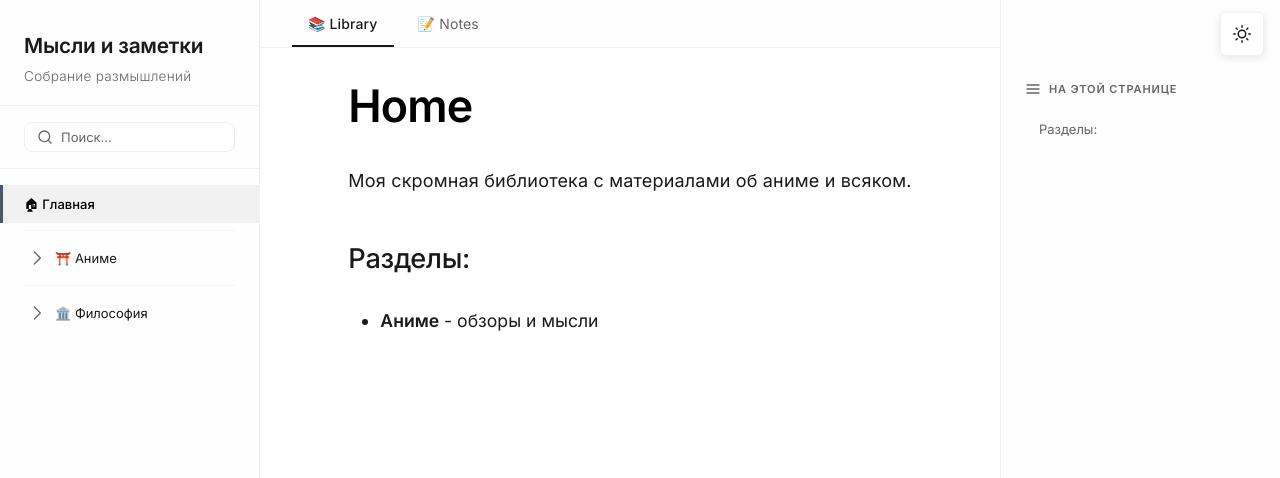
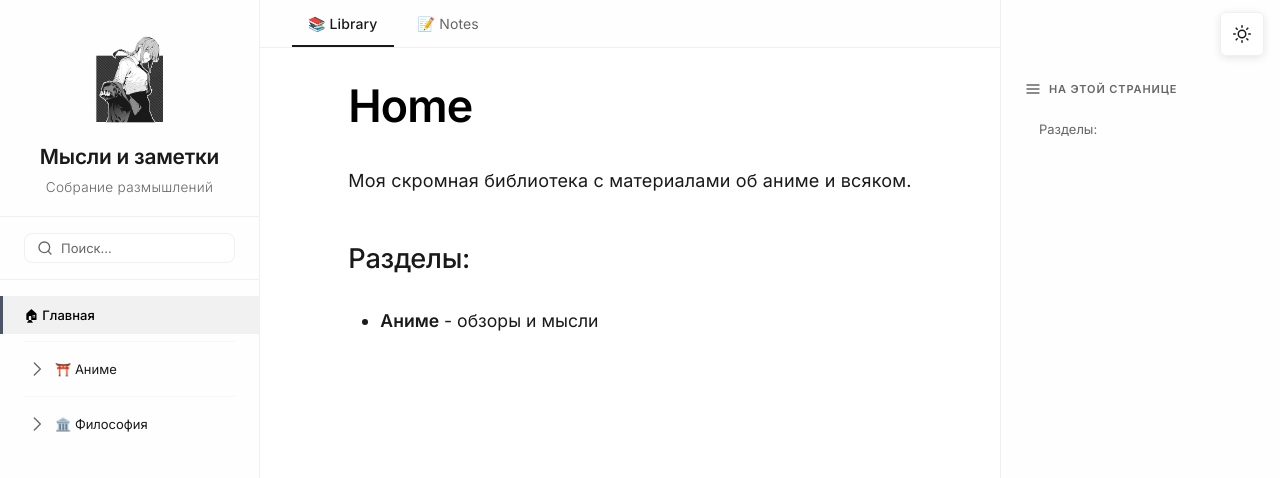
Before and after one commit to mensigo/library, an Eleventy site: page src/index.md in a window 1280 px wide. Shown: the top 478 px of the page. Built offline with nearby package versions, Linux system fonts and the light colour scheme; Eleventy itself is replaced by a stand-in of ours; files that its build step writes are made by us from their sources.

Commit message:
add logo

```diff
--- a/src/_includes/base.njk
+++ b/src/_includes/base.njk
@@ -82,6 +82,9 @@
         <nav class="sidebar-left" id="sidebarLeft">
             <!-- Заголовок сайта -->
             <div class="sidebar-header">
+                <a href="{{ pathPrefix }}/" class="site-logo-link">
+                    <img src="{{ pathPrefix }}/images/logo.png" alt="Logo" class="site-logo">
+                </a>
                 <a href="{{ pathPrefix }}/" class="site-title">Мысли и заметки</a>
                 <div class="site-subtitle">Собрание размышлений</div>
             </div>
--- a/src/css/styles.css
+++ b/src/css/styles.css
@@ -295,6 +295,26 @@ body {
 .sidebar-header {
     padding: 2rem 1.5rem 1rem;
     border-bottom: 1px solid var(--border-color);
+    display: flex;
+    flex-direction: column;
+    align-items: center;
+}
+
+.site-logo-link {
+    display: block;
+    margin-bottom: 1rem;
+    transition: opacity 0.2s ease;
+}
+
+.site-logo-link:hover {
+    opacity: 0.7;
+}
+
+.site-logo {
+    display: block;
+    max-width: 95px;
+    height: auto;
+    opacity: 0.9;
 }
 
 /* Поиск */
@@ -419,6 +439,7 @@ body {
     display: block;
     letter-spacing: -0.01em;
     line-height: 1.3;
+    text-align: center;
     transition: color 0.2s ease;
 }
 
@@ -432,6 +453,7 @@ body {
     margin-top: 0.4rem;
     font-weight: 300;
     letter-spacing: 0.02em;
+    text-align: center;
 }
 
 /* Древовидная навигация */
```
Also changed, not shown: .eleventy.js, src/images/logo.png (added).
